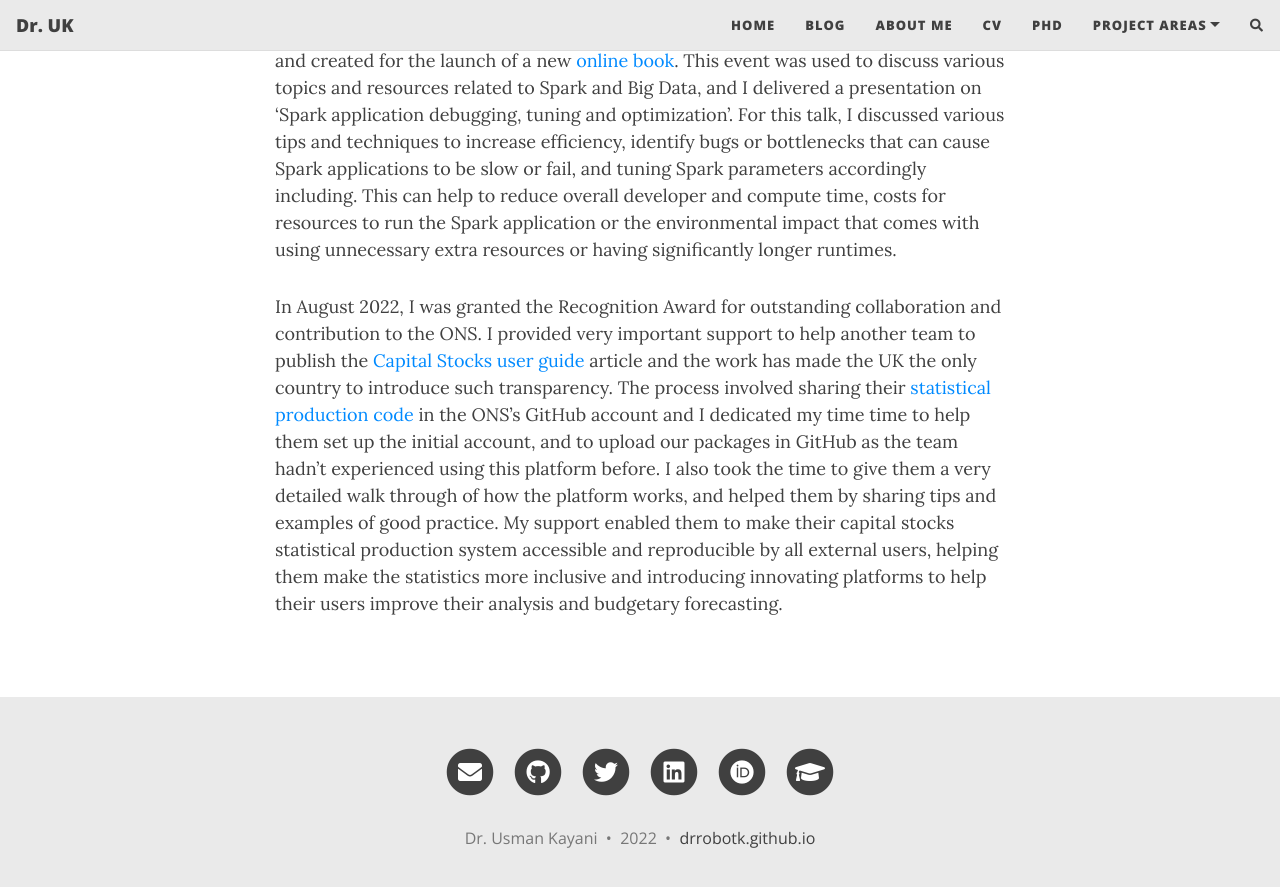
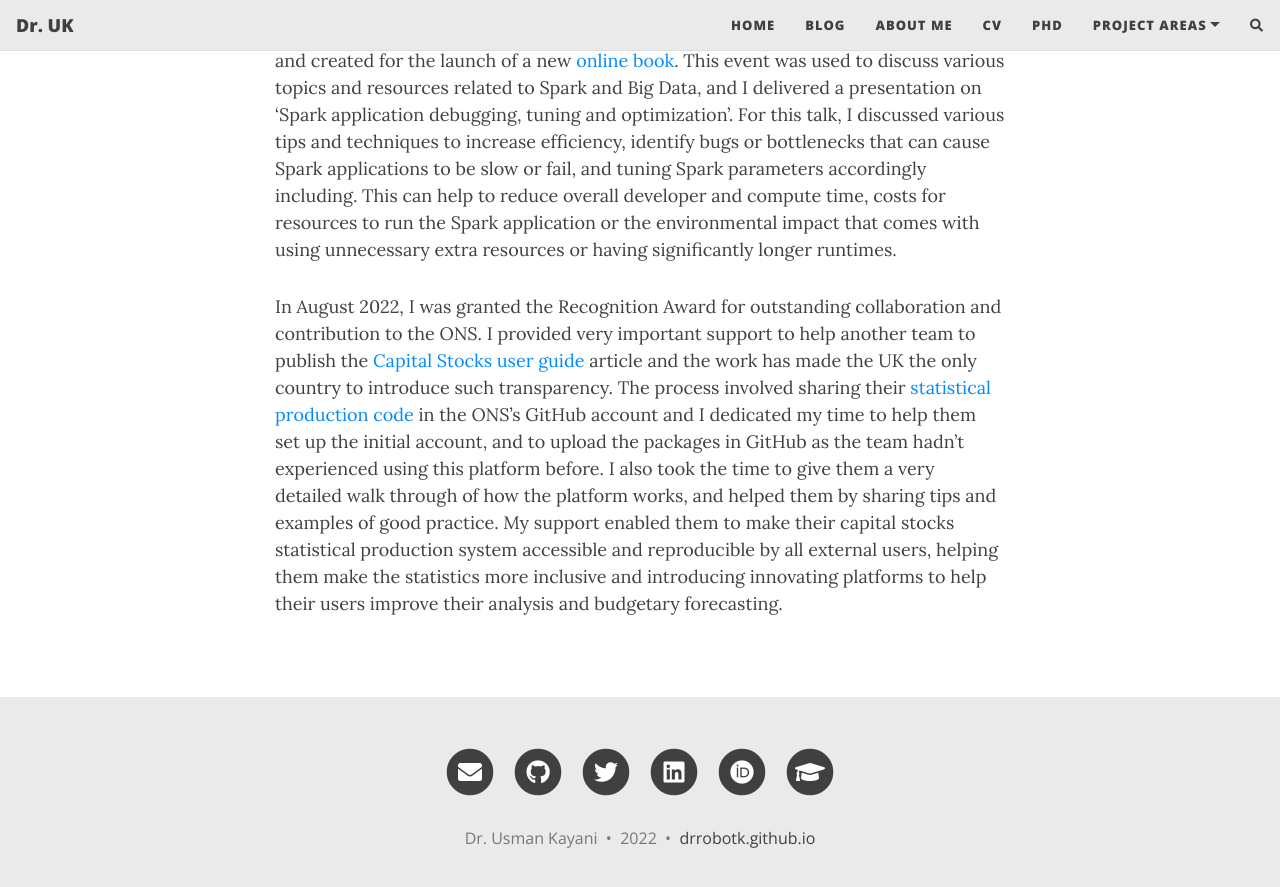
Before and after one commit to drrobotk/drrobotk.github.io, a Jekyll site: the page built from aboutme.md, in a window 1280 px wide and 900 px high, scrolled down 2489 px. Shown: the top 887 px of the window. Built offline with Jekyll 4.4.1, drawn with Linux system fonts in a browser that asks for light colours; nearby versions of some CDN libraries; comment, search, counter and statistics services are not loaded.

Commit message:
Update aboutme.md

```diff
--- a/aboutme.md
+++ b/aboutme.md
@@ -26,4 +26,4 @@
 
 In April 2022, I also joined the Data Access Capability And Training Support (DAPCATs) as a mentor, where I have been helping other data scientists and analysts with their work and projects. I also took part in the event 'Spark at the ONS' hosted by DAPCATs and created for the launch of a new [online book](https://best-practice-and-impact.github.io/ons-spark/intro.html). This event was used to discuss various topics and resources related to Spark and Big Data, and I delivered a presentation on 'Spark application debugging, tuning and optimization'. For this talk, I discussed various tips and techniques to increase efficiency, identify bugs or bottlenecks that can cause Spark applications to be slow or fail, and tuning Spark parameters accordingly including. This can help to reduce overall developer and compute time, costs for resources to run the Spark application or the environmental impact that comes with using unnecessary extra resources or having significantly longer runtimes.
 
-In August 2022, I was granted the Recognition Award for outstanding collaboration and contribution to the ONS. I provided very important support to help another team to publish the [Capital Stocks user guide](https://www.ons.gov.uk/releases/introducingthecapitalstocksuserguide) article and the work has made the UK the only country to introduce such transparency. The process involved sharing their [statistical production code](https://github.com/ONSdigital/Capstocks) in the ONS's GitHub account and I dedicated my time time to help them set up the initial account, and to upload our packages in GitHub as the team hadn't experienced using this platform before. I also took the time to give them a very detailed walk through of how the platform works, and helped them by sharing tips and examples of good practice. My support enabled them to make their capital stocks statistical production system accessible and reproducible by all external users, helping them make the statistics more inclusive and introducing innovating platforms to help their users improve their analysis and budgetary forecasting.
+In August 2022, I was granted the Recognition Award for outstanding collaboration and contribution to the ONS. I provided very important support to help another team to publish the [Capital Stocks user guide](https://www.ons.gov.uk/releases/introducingthecapitalstocksuserguide) article and the work has made the UK the only country to introduce such transparency. The process involved sharing their [statistical production code](https://github.com/ONSdigital/Capstocks) in the ONS's GitHub account and I dedicated my time to help them set up the initial account, and to upload the packages in GitHub as the team hadn't experienced using this platform before. I also took the time to give them a very detailed walk through of how the platform works, and helped them by sharing tips and examples of good practice. My support enabled them to make their capital stocks statistical production system accessible and reproducible by all external users, helping them make the statistics more inclusive and introducing innovating platforms to help their users improve their analysis and budgetary forecasting.
```
